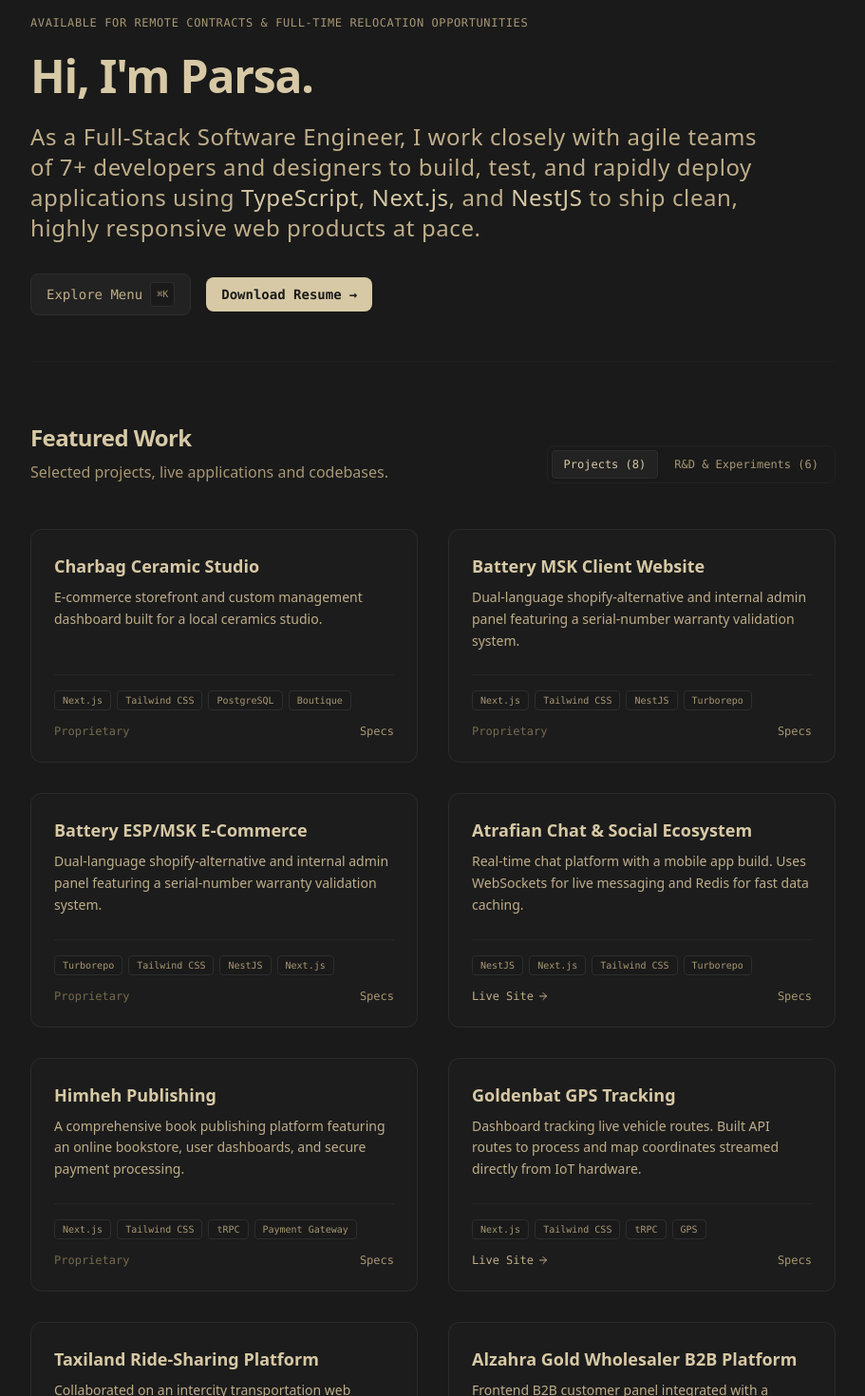
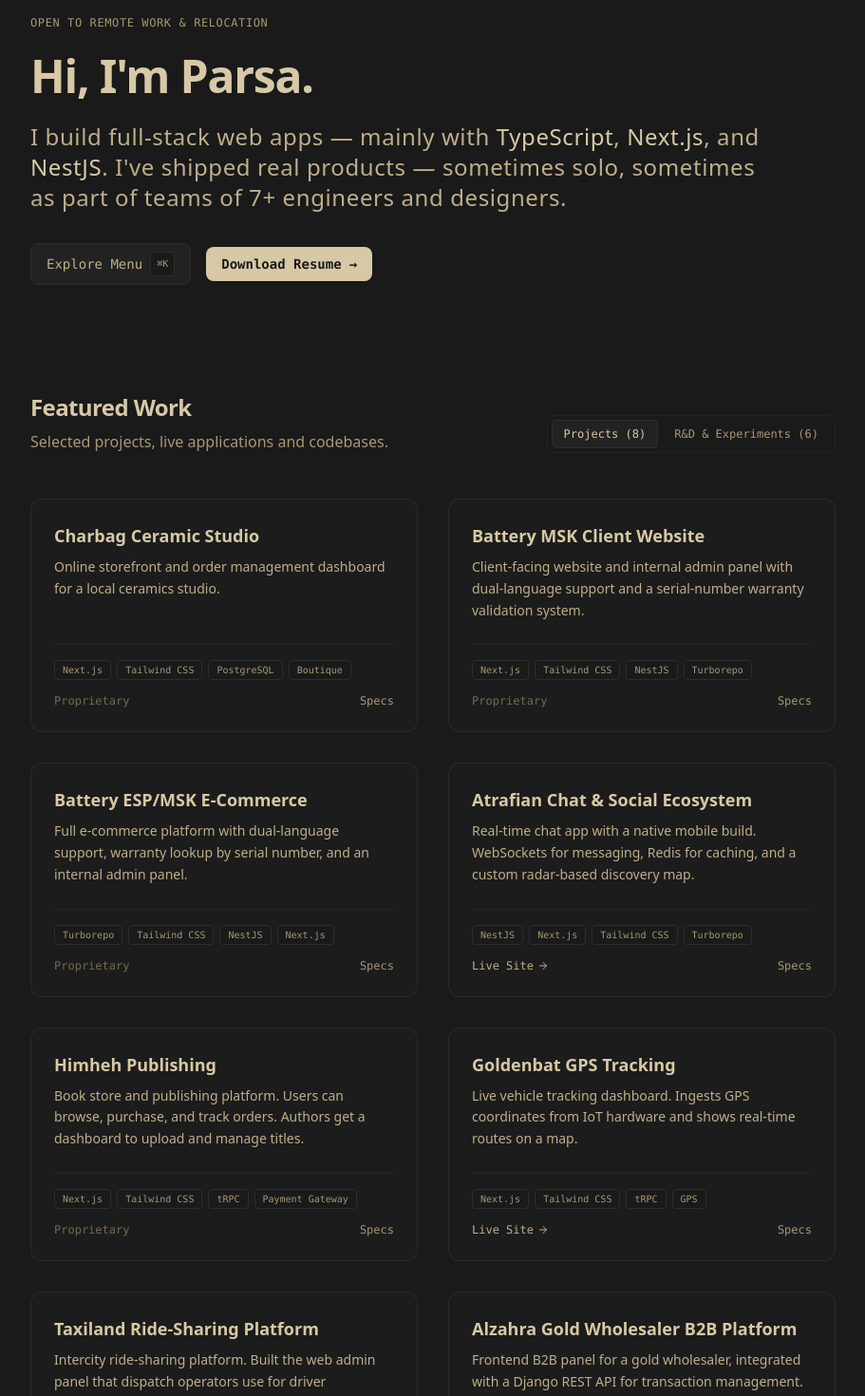
Before and after one commit to parsany/c, a Next.js app: page / in a window 1280 px wide. Shown: the part 80-1550 px from the top of the page at 95% size, without its empty margins (184-1095 px from the left). Built offline with nearby package versions, Linux system fonts and the light colour scheme.

Commit message:
text changes

```diff
--- a/components/IntroSection.tsx
+++ b/components/IntroSection.tsx
@@ -11,7 +11,7 @@ export default function IntroSection({ onOpenCommandMenu }: IntroSectionProps) {
       <div className="max-w-3xl">
         <div className="flex items-center space-x-2 mb-6 select-none">
           <span className="text-xs font-mono text-slate-400 tracking-wider uppercase">
-            Available for remote contracts & full-time relocation opportunities
+            Open to remote work & relocation
           </span>
         </div>
 
@@ -20,11 +20,11 @@ export default function IntroSection({ onOpenCommandMenu }: IntroSectionProps) {
         </h1>
 
         <p className="text-xl md:text-2xl text-slate-300 leading-relaxed font-normal tracking-wide mb-8">
-          As a Full-Stack Software Engineer, I work closely with agile teams of 7+ developers and designers to build, test, and rapidly deploy applications using{" "}
+          I build full-stack web apps — mainly with{" "}
           <span className="text-slate-100 font-medium">TypeScript</span>,{" "}
           <span className="text-slate-100 font-medium">Next.js</span>, and{" "}
-          <span className="text-slate-100 font-medium">NestJS</span>{" "}
-          to ship clean, highly responsive web products at pace.
+          <span className="text-slate-100 font-medium">NestJS</span>.
+          {" "}I&apos;ve shipped real products — sometimes solo, sometimes as part of teams of 7+ engineers and designers.
         </p>
 
         <div className="flex flex-wrap items-center gap-4 text-sm font-mono">
--- a/public/JSONJS.js
+++ b/public/JSONJS.js
@@ -68,7 +68,7 @@ export const ProjectProfessional = [
     id: 8,
     slug: "charbag",
     name: "Charbag Ceramic Studio",
-    description: "E-commerce storefront and custom management dashboard built for a local ceramics studio.",
+    description: "Online storefront and order management dashboard for a local ceramics studio.",
     date: "Aug 10, 2025",
     image: "/professional/char/char-landing.webp",
     project_image: [
@@ -80,14 +80,13 @@ export const ProjectProfessional = [
     role: "Solo Fullstack Developer",
     timeline: "1 Month",
     highlights: ["Boutique Catalog Showcase", "Interactive Client Hub", "Studio Control Center"],
-    text: `# Charbag Ceramic Studio\n\nE-commerce storefront and custom management dashboard built for a local ceramics studio.\n\n## Project Overview\n- **Role**: Solo Fullstack Developer\n- **Timeline**: 1 Month\n\n## Key Features\n- **Boutique Catalog**: Minimalist showcase of handcrafted collections.\n- **Interactive Client Hub**: Personal dashboard for customers to monitor custom order processes.\n- **Studio Control Center**: Rich admin panel for tracking inventory, managing ceramic workshops, and updating site layouts.\n\n## Tech Stack\n- **Framework**: Next.js\n- **Frontend**: React`
+    text: `# Charbag Ceramic Studio\n\nBuilt solo for a local ceramics studio. The client needed a storefront to show their catalog and a simple admin panel to manage orders and workshop schedules — no bloated CMS, just what they actually needed.\n\n- **Role**: Solo Fullstack Developer\n- **Timeline**: 1 Month\n- **Stack**: Next.js, PostgreSQL`
   },
   {
     id: 7,
     slug: "msk",
     name: "Battery MSK Client Website",
-    description: "Dual-language shopify-alternative and internal admin panel featuring a serial-number warranty validation system.",
-    date: "Jun 30, 2025",
+    description: "Client-facing website and internal admin panel with dual-language support and a serial-number warranty validation system.",
     image: "/professional/battery-msk/msk-landing.webp",
     project_image: [
       "/professional/battery-msk/msk-landing.webp",
@@ -100,13 +99,13 @@ export const ProjectProfessional = [
     isactive: false,
     redirect: "esp",
     link: "",
-    text: `# Battery MSK Client Website\n\nDual-language shopify-alternative and internal admin panel featuring a serial-number warranty validation system.\n\n## Project Overview\n- **Role**: Frontend Developer\n- **Timeline**: Integrated concurrent with Battery ESP\n\n## Redirect Details\nClicking details on this project redirects directly to the primary **Battery ESP** page.`
+    text: `# Battery MSK Client Website\n\nThe client-facing side of the Battery ESP monorepo — same codebase, different brand. Built and styled the public storefront and warranty lookup pages. See the ESP project for full technical details.\n\n- **Role**: Frontend Developer\n- **Stack**: Next.js, Tailwind CSS, NestJS (shared backend)`
   },
   {
     id: 6,
     slug: "esp",
     name: "Battery ESP/MSK E-Commerce",
-    description: "Dual-language shopify-alternative and internal admin panel featuring a serial-number warranty validation system.",
+    description: "Full e-commerce platform with dual-language support, warranty lookup by serial number, and an internal admin panel.",
     date: "Jun 15, 2025",
     image: "/professional/battery-esp/esp-landing.webp",
     project_image: [
@@ -121,13 +120,13 @@ export const ProjectProfessional = [
     isactive: false,
     redirect: "msk",
     link: "",
-    text: `# Battery ESP/MSK E-Commerce\n\nDual-language shopify-alternative and internal admin panel featuring a serial-number warranty validation system.\n\n## Project Overview\n- **Role**: Fullstack Developer (Team cooperation)\n- **Timeline**: 3 Weeks\n- **Status**: Production Phase\n\n## Key Features\n- **Product Catalogs**: Browsable battery categories with technical specification comparisons.\n- **Warranty System**: Verification panel where customers search serial numbers to validate purchase warranty.\n- **Admin Management**: Advanced admin panel to regulate product listings, access permissions, and generate warranty keys.\n- **Checkout**: Shopping cart module configured for manual checkout verification via phone/operator services.\n- **Localization**: Full dual-language support.\n\n## Tech Stack\n- **Architecture**: Monorepo using Turborepo\n- **Backend**: NestJS\n- **Frontend**: Next.js, React`
+    text: `# Battery ESP/MSK E-Commerce\n\nBuilt in 3 weeks with one other developer. A Shopify alternative for two battery brands sharing the same backend. The interesting part was the warranty verification system — customers enter a serial number and the system validates it against a database of generated keys.\n\n- **Role**: Fullstack Developer (team of 2)\n- **Timeline**: 3 Weeks\n- **Stack**: Turborepo monorepo, NestJS, Next.js, PostgreSQL`
   },
   {
     id: 5,
     slug: "atrafian",
     name: "Atrafian Chat & Social Ecosystem",
-    description: "Real-time chat platform with a mobile app build. Uses WebSockets for live messaging and Redis for fast data caching.",
+    description: "Real-time chat app with a native mobile build. WebSockets for messaging, Redis for caching, and a custom radar-based discovery map.",
     date: "Apr 25, 2025",
     image: "/professional/atrafian/atrafian-landing.webp",
     project_image: [
@@ -147,13 +146,13 @@ export const ProjectProfessional = [
     role: "Solo Fullstack & Mobile Dev",
     timeline: "2 Months",
     highlights: ["Real-time Socket.io Chat", "Radar Navigation & Discovery", "AWS S3/MinIO Integration"],
-    text: `# Atrafian Chat & Social Ecosystem\n\nReal-time chat platform with a mobile app build. Uses WebSockets for live messaging and Redis for fast data caching.\n\n## Project Overview\n- **Role**: Solo Fullstack & Mobile Developer\n- **Timeline**: 2 Months (Full-time)\n\n## Core Features\n- **Real-Time Communication**: Multi-channel personal chats, group chats, and support tickets built with Socket.io.\n- **Radar Navigation & Discovery**: Custom vector adventure map with hardware-accelerated interactive filters.\n- **Privacy & Security**: End-to-end security measures including secure message closing/deletion.\n- **Social Features**: Follower/following architecture and user story updates.\n- **Rich Media**: Sending voice messages, images, and videos stored on AWS S3-compatible MinIO instances.\n- **Infrastructure & Caching**: OTP SMS authentication and also for Redis cache database layer to maximize the speed.\n\n## Tech Stack\n- **Monorepo**: Turborepo\n- **Backend**: NestJS, PostgreSQLQL, Redis, Socket.io\n- **Frontend**: Next.js (Pages Router), React Query`
+    text: `# Atrafian Chat & Social Ecosystem\n\nBuilt solo over 2 months, full-time. A social platform with real-time chat (personal, group, and support channels), a Capacitor-based mobile app, and a custom radar map for location-based discovery. Media (voice, images, video) goes through a self-hosted MinIO instance. Redis handles caching and OTP delivery.\n\nThe radar map was the hardest part — it needed to feel smooth on mobile while handling frequent location updates.\n\n- **Role**: Solo Fullstack & Mobile Developer\n- **Stack**: NestJS, Next.js, Socket.io, Redis, PostgreSQL, Turborepo`
   },
   {
     id: 4,
     slug: "himheh",
     name: "Himheh Publishing",
-    description: "A comprehensive book publishing platform featuring an online bookstore, user dashboards, and secure payment processing.",
+    description: "Book store and publishing platform. Users can browse, purchase, and track orders. Authors get a dashboard to upload and manage titles.",
     date: "Feb 20, 2025",
     image: "/professional/himeh/himeh-landing.webp",
     project_image: [
@@ -168,13 +167,13 @@ export const ProjectProfessional = [
     role: "Solo Fullstack Developer",
     timeline: "2 Months",
     highlights: ["Book Catalog Search Index", "tRPC Type-Safe API", "Integrated Payment Gateway"],
-    text: `# Himheh Book Publishing Platform\n\nA complete book selling and publishing web application developed from scratch.\n\n## Project Overview\n- **Role**: Solo Fullstack Developer\n- **Timeline**: 2 Months\n\n## Key Features\n- **Book Catalog**: A performant browse and search index for published books.\n- **Shopping Cart**: Real-time cart calculations and user inventory verification.\n- **User & Admin Dashboards**: Complete panels for managing orders, uploading new books, and editing publishing metadata.\n- **Security & Payments**: Integrated OTP SMS service for secure authentication and local payment gateway for transactions.\n\n## Tech Stack\n- **Frontend & Backend**: Next.js, tRPC, React\n- **Database**: PostgreSQLQL with Prisma ORM`
+    text: `# Himheh Book Publishing Platform\n\nBuilt solo over 2 months. A complete book store — authors upload titles through an admin dashboard, customers browse, add to cart, and check out via a local payment gateway. OTP-based auth instead of passwords.\n\n- **Role**: Solo Fullstack Developer\n- **Timeline**: 2 Months\n- **Stack**: Next.js, tRPC, PostgreSQL, Prisma`
   },
   {
     id: 3,
     slug: "goldenbat",
     name: "Goldenbat GPS Tracking",
-    description: "Dashboard tracking live vehicle routes. Built API routes to process and map coordinates streamed directly from IoT hardware.",
+    description: "Live vehicle tracking dashboard. Ingests GPS coordinates from IoT hardware and shows real-time routes on a map.",
     date: "Dec 05, 2024",
     image: "/professional/goldenbat/goldenbat-landing.webp",
     project_image: [
@@ -185,13 +184,13 @@ export const ProjectProfessional = [
     tag: ["Next.js", "Tailwind CSS", "tRPC", "GPS", "PostgreSQL"],
     isactive: false,
     link: "http://app.goldengps.ir",
-    text: `# Goldenbat GPS Tracking\n\nDashboard tracking live vehicle routes. Built API routes to process and map coordinates streamed directly from IoT hardware.\n\n## Project Overview\n- **Role**: Backend & Web Dashboard Developer (Team project)\n- **Timeline**: 2 Weeks (Landing Page) + 1.5 Months (Admin Panel & Backend)\n- **Mobile App**: Developed by a team member\n\n## Key Features\n- **Real-Time GPS Monitoring**: Live mapping of active vehicles across the country, showing vehicle speeds, GPS coordinates, and historical paths.\n- **Device Integration**: Connected backend ingestion endpoints to IoT GPS devices for high-frequency status tracking.\n- **Admin Control Center**: Fully featured admin panel for managing user accounts, fleet groups, and device assignments.\n\n## Tech Stack\n- **Web App**: Next.js with tRPC\n- **Styles**: Custom CSS Modules`
+    text: `# Goldenbat GPS Tracking\n\nTeam project. I handled the backend and admin dashboard; a teammate built the mobile app. IoT GPS devices stream coordinates to the server, the dashboard plots live vehicle positions and paths on a map. Fleet operators use it to manage groups and device assignments.\n\n- **Role**: Backend & Dashboard Developer\n- **Timeline**: 2 weeks (landing) + 1.5 months (backend & admin panel)\n- **Stack**: Next.js, tRPC, PostgreSQL`
   },
   {
     id: 2,
     slug: "taxiland",
     name: "Taxiland Ride-Sharing Platform",
-    description: "Collaborated on an intercity transportation web application and responsive driver routing system. Developed a rapid web-based administration management panel using Next.js and tRPC allowing dispatch operators to handle dynamic driver assignment and process user support tickets.",
+    description: "Intercity ride-sharing platform. Built the web admin panel that dispatch operators use for driver assignment and support tickets.",
     date: "Oct 12, 2024",
     image: "/professional/taxiland/taxiland-app.webp",
     project_image: [
@@ -205,13 +204,13 @@ export const ProjectProfessional = [
     tag: ["Next.js", "tRPC", "Turborepo", "Tailwind CSS", "PostgreSQL"],
     isactive: false,
     link: "",
-    text: `# Taxiland Ride-Sharing Platform\n\nCollaborated on an intercity transportation web application and responsive driver routing system. Developed a rapid web-based administration management panel using Next.js and tRPC allowing dispatch operators to handle dynamic driver assignment and process user support tickets.\n\n## Project Overview\n- **Role**: Fullstack Developer (Team collaboration)\n- **Timeline**: 4 Months\n- **Status**: Currently down (archived screenshots shown)\n\n## Key Features\n- **Driver Assignment**: Hybrid assignment system matching passengers to drivers automatically or manually via phone and support dispatch.\n- **Admin Panel**: High-performance dashboard for operators to coordinate trips, manage driver statuses, and process tickets.\n- **Mobile Experience**: Responsive, low-latency client-side interface built for passengers and drivers.\n\n## Tech Stack\n- **Framework**: Next.js (Pages Router)\n- **API layer**: tRPC for type-safe API communication\n- **Styling**: Tailwind CSS`
+    text: `# Taxiland Ride-Sharing Platform\n\nTeam collaboration. Intercity ride-sharing — passengers book trips, drivers pick them up. I built the dispatch admin panel: operators can assign drivers manually or let the system do it automatically, and handle support tickets. Site is currently down, screenshots are from when it was live.\n\n- **Role**: Fullstack Developer (team project)\n- **Timeline**: 4 Months\n- **Stack**: Next.js, tRPC, PostgreSQL, Turborepo`
   },
   {
     id: 1,
     slug: "alzahra",
     name: "Alzahra Gold Wholesaler B2B Platform",
-    description: "Frontend B2B customer panel integrated with a custom Django API to handle wholesale transaction workflows.",
+    description: "Frontend B2B panel for a gold wholesaler, integrated with a Django REST API for transaction management.",
     date: "Aug 15, 2024",
     image: "/professional/alzahra/alzahra-landing.webp",
     project_image: [
@@ -222,7 +221,7 @@ export const ProjectProfessional = [
     tag: ["Next.js", "Tailwind CSS", "B2B", "PostgreSQL"],
     isactive: false,
     link: "http://app.alzahragold.com/",
-    text: `# Alzahra Gold Wholesaler B2B Platform\n\nFrontend B2B customer panel integrated with a custom Django API to handle wholesale transaction workflows.\n\n## Project Overview\n- **Role**: Frontend Developer (Solo landing page implementation)\n- **Timeline**: 1 Week\n- **Backend**: Django (implemented by team members)\n\n## Key Features\n- **Gold Trading Interface**: High-fidelity dashboard for commercial partners to monitor real-time gold spot prices and execute transactions.\n- **B2B User Flow**: Custom onboarding, corporate verification checklists, and secure transactional panels.\n- **Performance**: Optimized frontend with page load times under 1 second using Next.js static optimization.\n\n## Tech Stack\n- **Frontend**: Next.js, Tailwind CSS\n- **Backend API**: Django REST Framework`
+    text: `# Alzahra Gold Wholesaler B2B Platform\n\nFrontend only — a B2B panel for gold wholesale buyers. I built the landing page and customer dashboard in a week; the Django backend was handled by the rest of the team. Customers log in to see pricing, place orders, and track transactions.\n\n- **Role**: Frontend Developer\n- **Timeline**: 1 Week\n- **Stack**: Next.js, Tailwind CSS (backend: Django REST, not mine)`
   }
 ];
 
```
